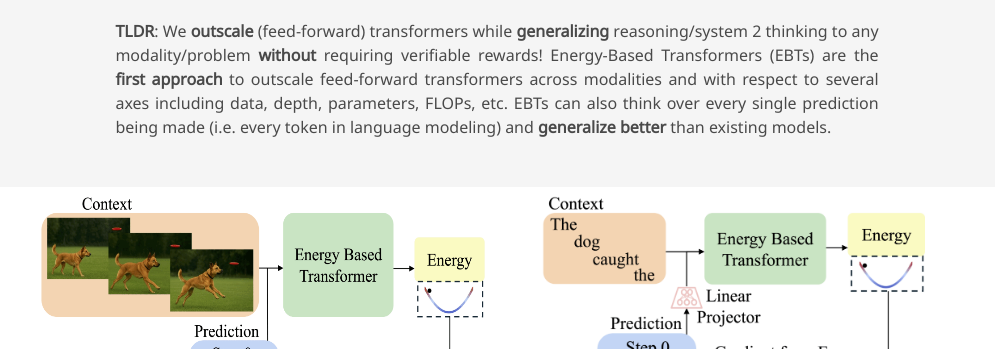
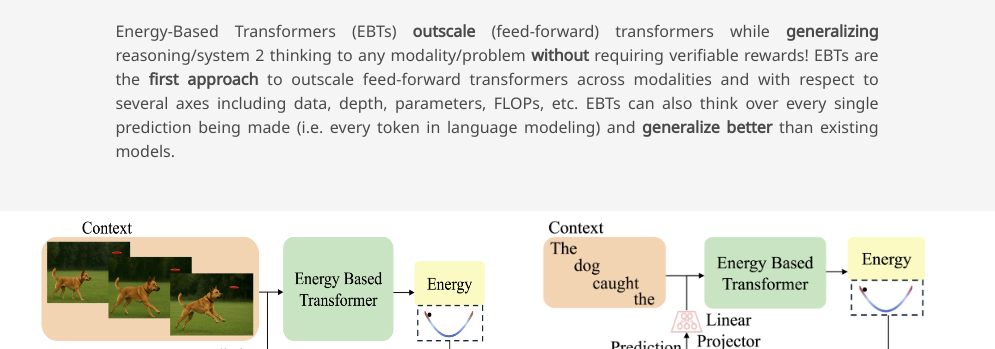
Before and after one commit to energy-based-transformers/energy-based-transformers.github.io, a plain HTML site: page index.html in a window 1280 px wide. Shown: the part 451-800 px from the top of the page, without its empty margins (143-1138 px from the left). Drawn offline with nearby package versions, Linux system fonts and the light colour scheme; some icons are missing; a web font is replaced by a local one.

Commit message:
small tldr update

```diff
--- a/index.html
+++ b/index.html
@@ -161,7 +161,7 @@
         <h2 class="title is-3">TL;DR</h2>
         <div class="content has-text-justified">
           <p>
-            <strong>TLDR</strong>: We <strong>outscale</strong> (feed-forward) transformers while <strong>generalizing</strong> reasoning/system 2 thinking to any modality/problem <strong>without</strong> requiring verifiable rewards! Energy-Based Transformers (EBTs) are the <strong>first approach</strong> to outscale feed-forward transformers across modalities and with respect to several axes including data, depth, parameters, FLOPs, etc. EBTs can also think over every single prediction being made (i.e. every token in language modeling) and <strong>generalize better</strong> than existing models.
+            Energy-Based Transformers (EBTs) <strong>outscale</strong> (feed-forward) transformers while <strong>generalizing</strong> reasoning/system 2 thinking to any modality/problem <strong>without</strong> requiring verifiable rewards! EBTs are the <strong>first approach</strong> to outscale feed-forward transformers across modalities and with respect to several axes including data, depth, parameters, FLOPs, etc. EBTs can also think over every single prediction being made (i.e. every token in language modeling) and <strong>generalize better</strong> than existing models.
           </p>
         </div>
       </div>
```
